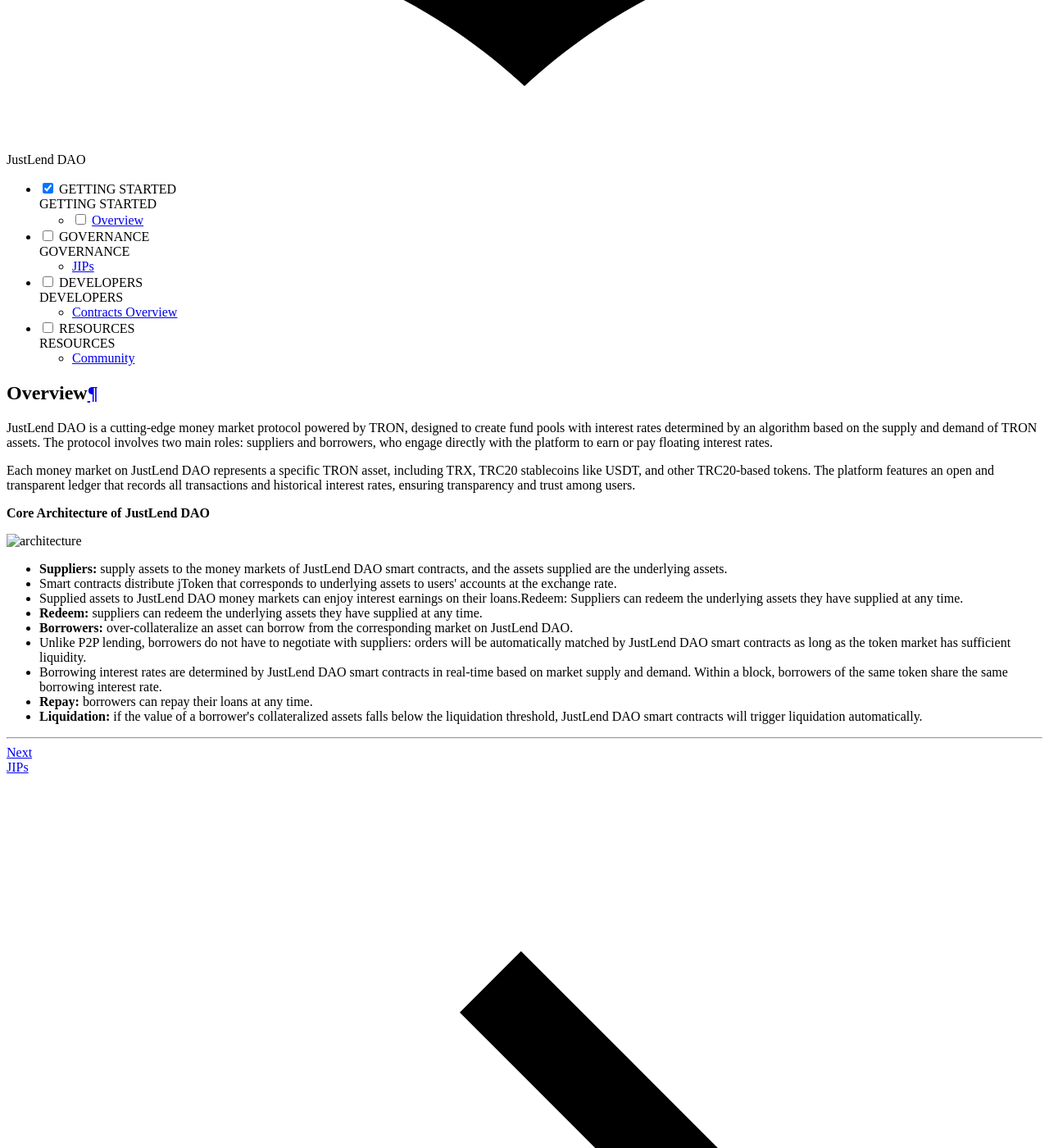
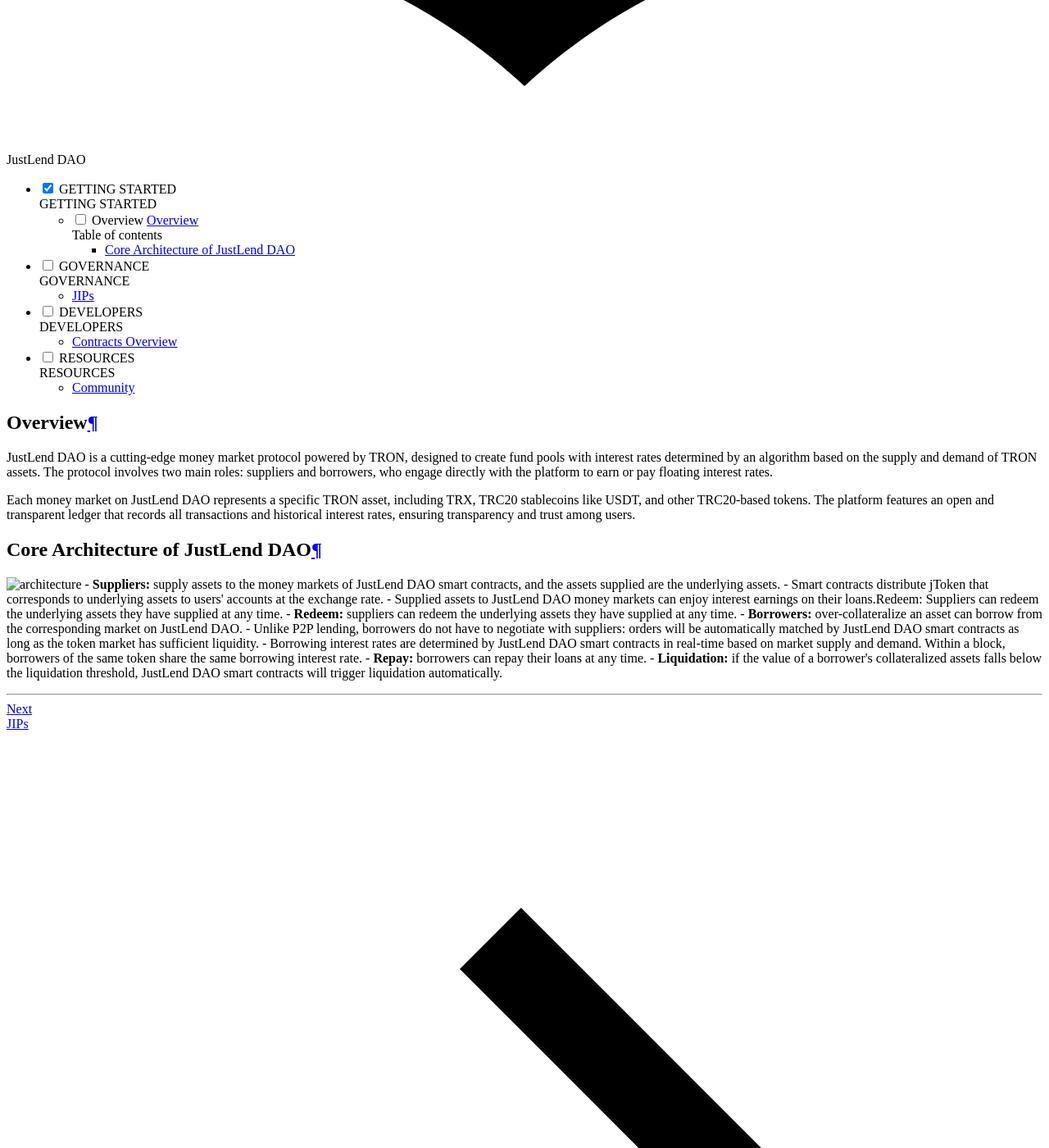
Before and after one commit to justlend/justlend-docs, an MkDocs documentation site: the page built from docs/getting_started/overview.md, in a window 1280 px wide and 1400 px high, scrolled down 7580 px. Shown: the whole window at 82% size. Built offline with MkDocs 1.6.1 and Material for MkDocs 9.7.7, drawn with Linux system fonts in a browser that asks for light colours.

Commit message:
Update overview.md

```diff
--- a/docs/getting_started/overview.md
+++ b/docs/getting_started/overview.md
@@ -1,13 +1,11 @@
-# Overview
+# **Overview**
 JustLend DAO is a cutting-edge money market protocol powered by TRON, designed to create fund pools with interest rates determined by an algorithm based on the supply and demand of TRON assets. The protocol involves two main roles: suppliers and borrowers, who engage directly with the platform to earn or pay floating interest rates.
 
 Each money market on JustLend DAO represents a specific TRON asset, including TRX, TRC20 stablecoins like USDT, and other TRC20-based tokens. The platform features an open and transparent ledger that records all transactions and historical interest rates, ensuring transparency and trust among users.
 <br>
 
-**Core Architecture of JustLend DAO**
-
+## **Core Architecture of JustLend DAO**
 ![architecture](../../images/architecture.png)
-
 - **Suppliers:** supply assets to the money markets of JustLend DAO smart contracts, and the assets supplied are the underlying assets.
   - Smart contracts distribute jToken that corresponds to underlying assets to users' accounts at the exchange rate.
   - Supplied assets to JustLend DAO money markets can enjoy interest earnings on their loans.Redeem: Suppliers can redeem the underlying assets they have supplied at any time.
```
